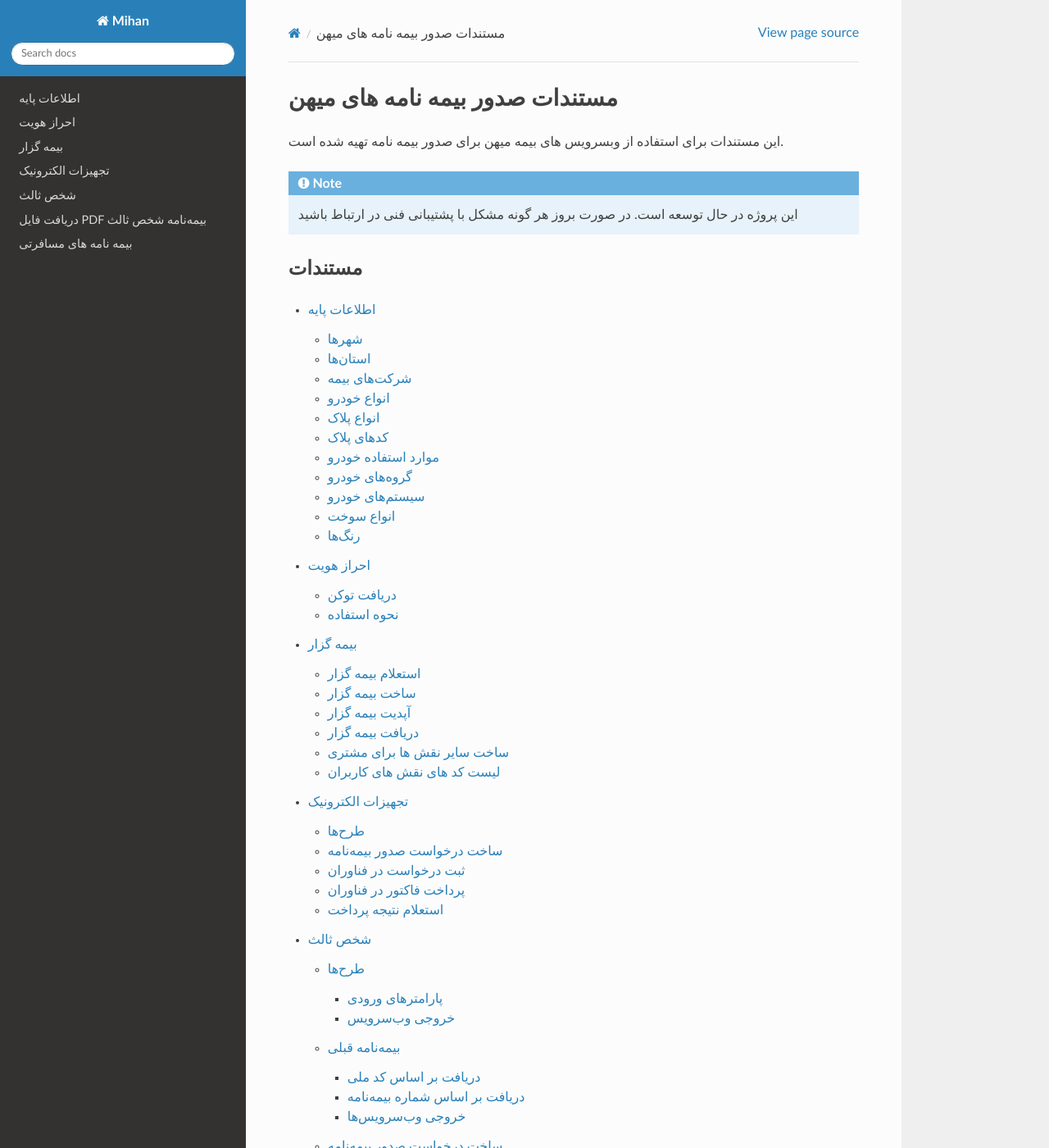
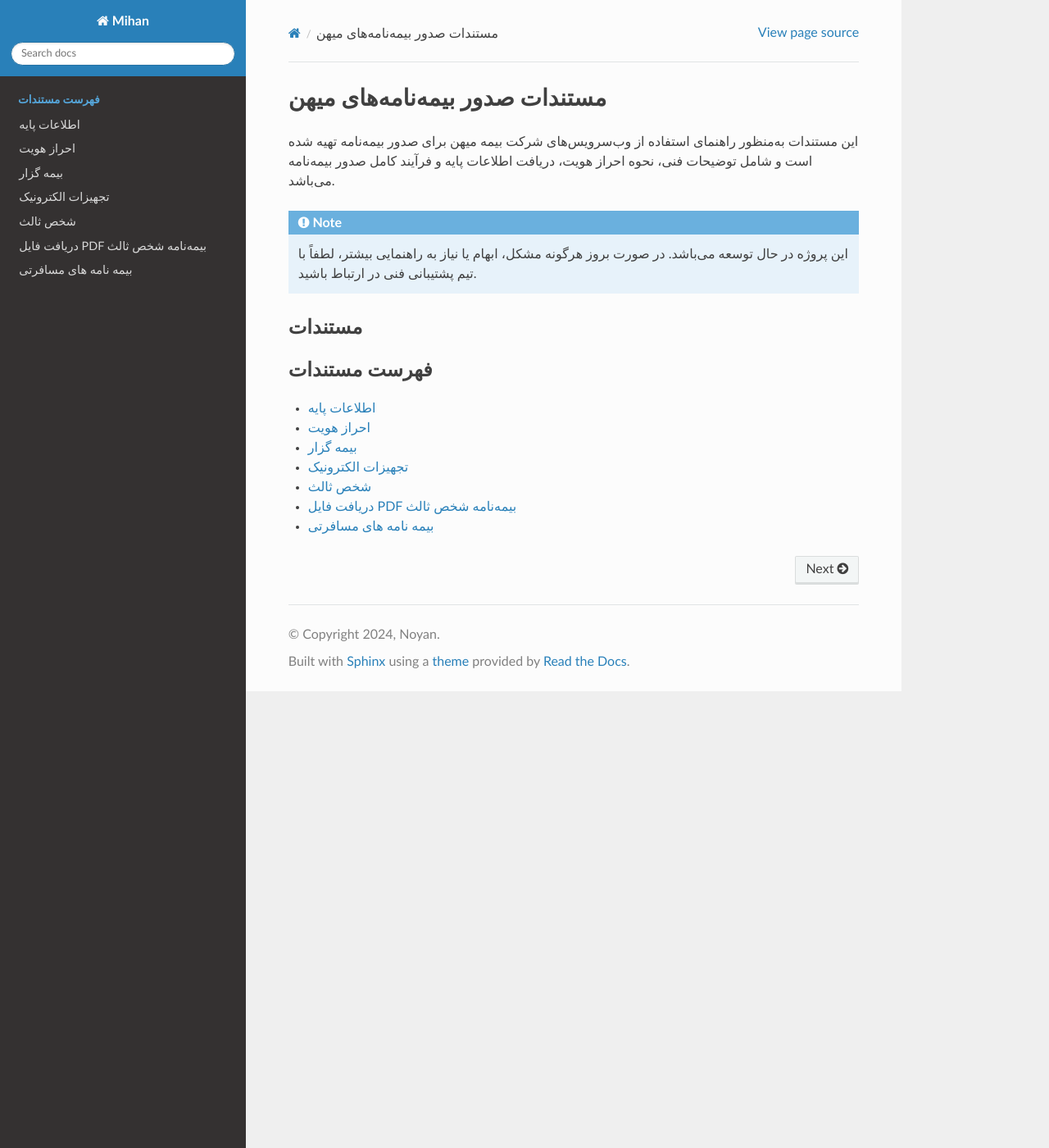
Before and after one commit to artaabbasi/mihan-issue, a Sphinx documentation site: the page built from docs/source/index.rst, in a window 1280 px wide and 1400 px high. Shown: the whole window at 82% size. Built offline with Sphinx 7.4.7 and the Read the Docs theme 3.1.0, drawn with Linux system fonts in a browser that asks for light colours; some of the changed text lies outside the part shown.

Commit message:
Update index.rst

```diff
--- a/docs/source/index.rst
+++ b/docs/source/index.rst
@@ -1,16 +1,18 @@
-مستندات صدور بیمه نامه های میهن
-===================================
+مستندات صدور بیمه‌نامه‌های میهن
+===============================
 
-این مستندات برای استفاده از وبسرویس های بیمه میهن برای صدور بیمه نامه تهیه شده است.
+این مستندات به‌منظور راهنمای استفاده از وب‌سرویس‌های شرکت بیمه میهن برای صدور بیمه‌نامه تهیه شده است و شامل توضیحات فنی، نحوه احراز هویت، دریافت اطلاعات پایه و فرآیند کامل صدور بیمه‌نامه می‌باشد.
 
 .. note::
 
-   این پروژه در حال توسعه است. در صورت بروز هر گونه مشکل با پشتیبانی فنی در ارتباط باشید
+   این پروژه در حال توسعه می‌باشد. در صورت بروز هرگونه مشکل، ابهام یا نیاز به راهنمایی بیشتر، لطفاً با تیم پشتیبانی فنی در ارتباط باشید.
 
 مستندات
 --------
 
 .. toctree::
+   :maxdepth: 1
+   :caption: فهرست مستندات
 
    common
    auth
```
